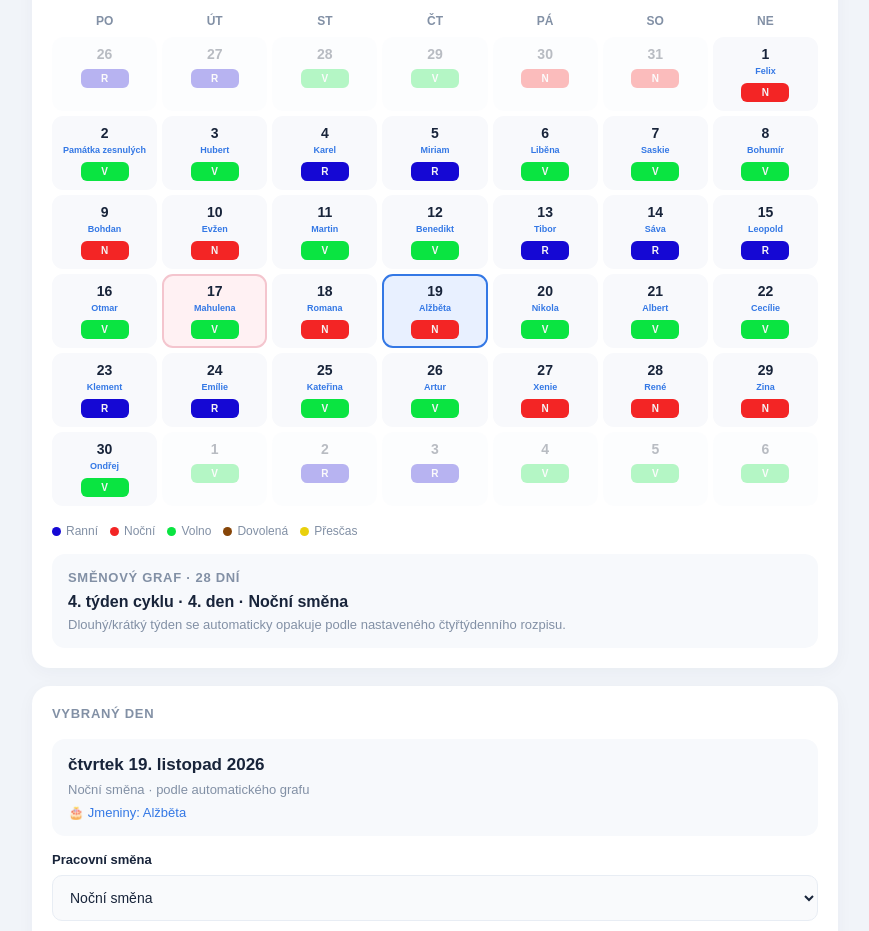
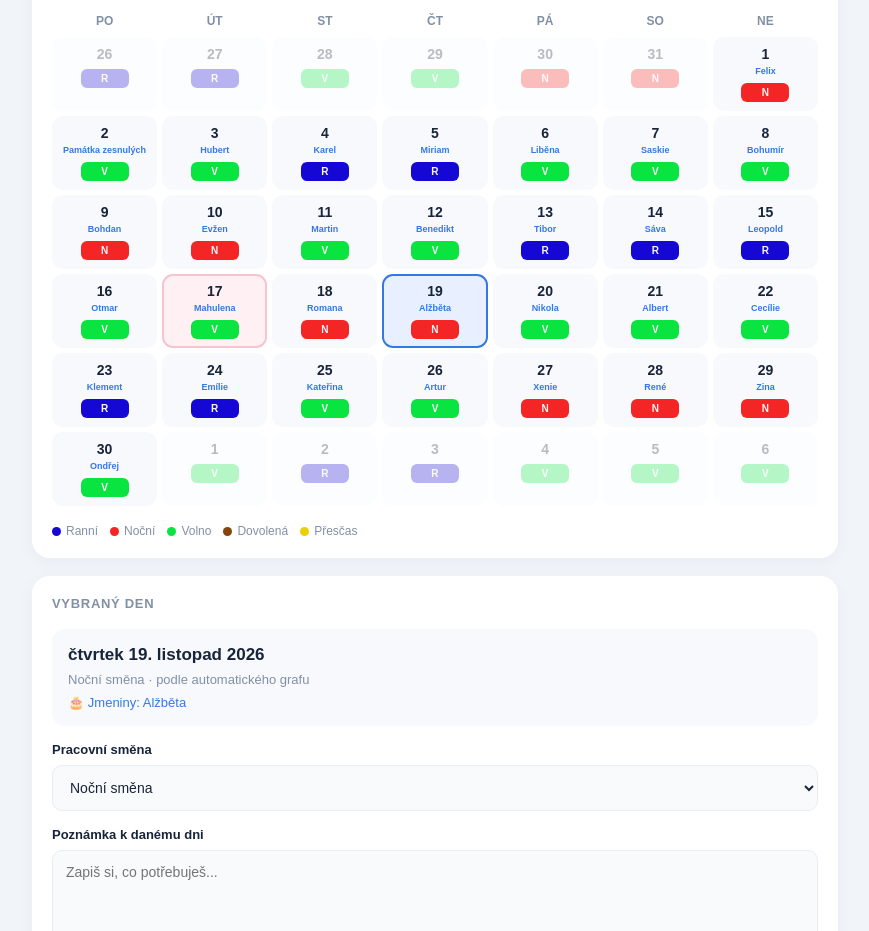
Before and after one commit to Vonkys/Sichtovnik, a plain HTML site: page index.html in a window 1280 px wide. Shown: the part 169-1100 px from the top of the page, without its empty margins (205-1074 px from the left). Drawn offline with Linux system fonts and the light colour scheme.

Commit message:
Update index.html

```diff
--- a/index.html
+++ b/index.html
@@ -1,3 +1,4 @@
+
 <!DOCTYPE html>
 <html lang="cs">
 <head>
@@ -318,11 +319,7 @@ footer {
         <span><i class="dot" style="background:#e9d00c"></i> Přesčas</span>
     </div>
 
-    <div class="day-info" style="margin-top:16px">
-        <div class="section-title" style="margin-bottom:8px">SMĚNOVÝ GRAF · 28 DNÍ</div>
-        <div id="cycleInfo" style="font-weight:700">Načítám směnový cyklus…</div>
-        <div class="muted" style="margin-top:6px">Dlouhý/krátký týden se automaticky opakuje podle nastaveného čtyřtýdenního rozpisu.</div>
-    </div>
+
 
 </section>
 
```
